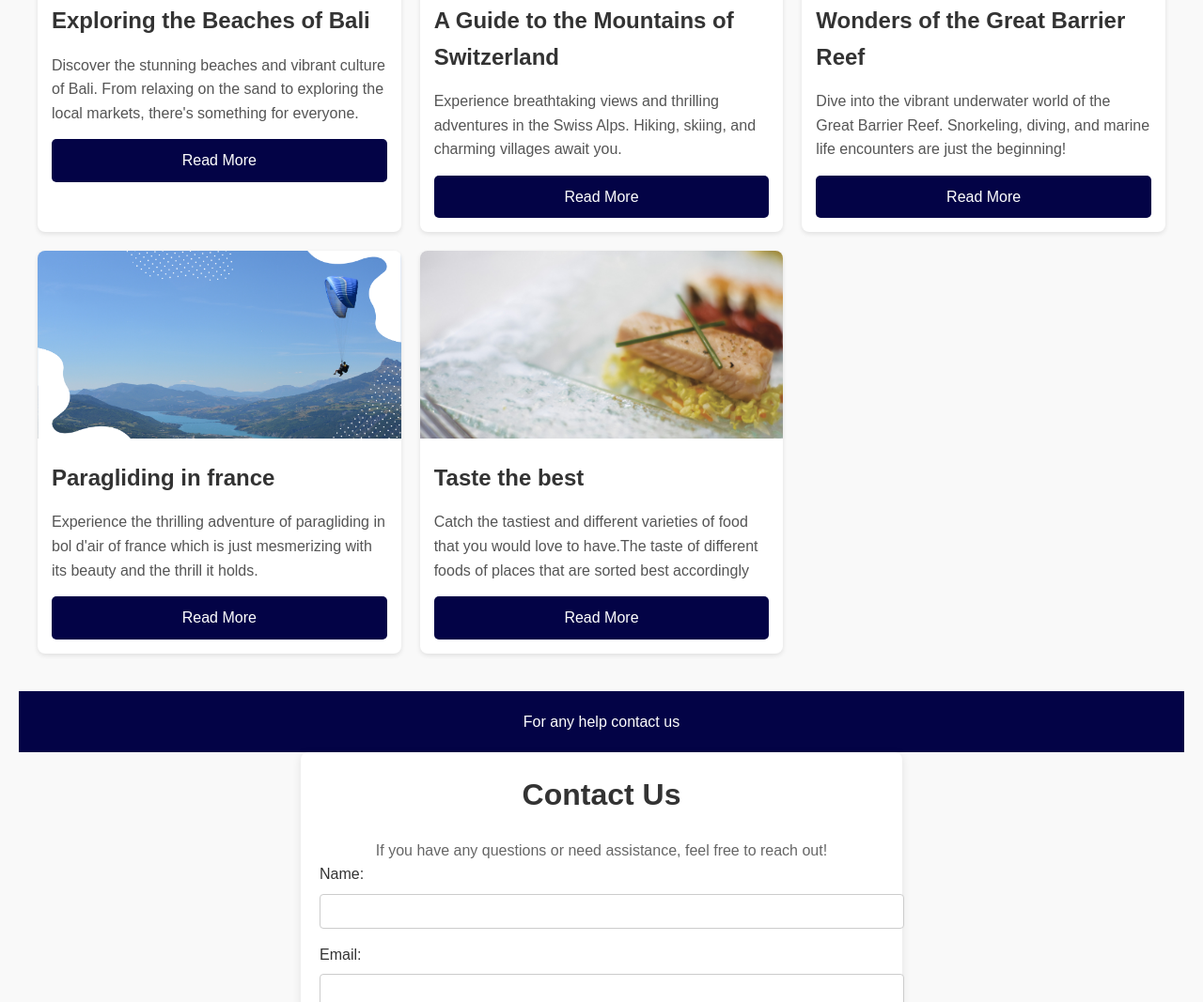
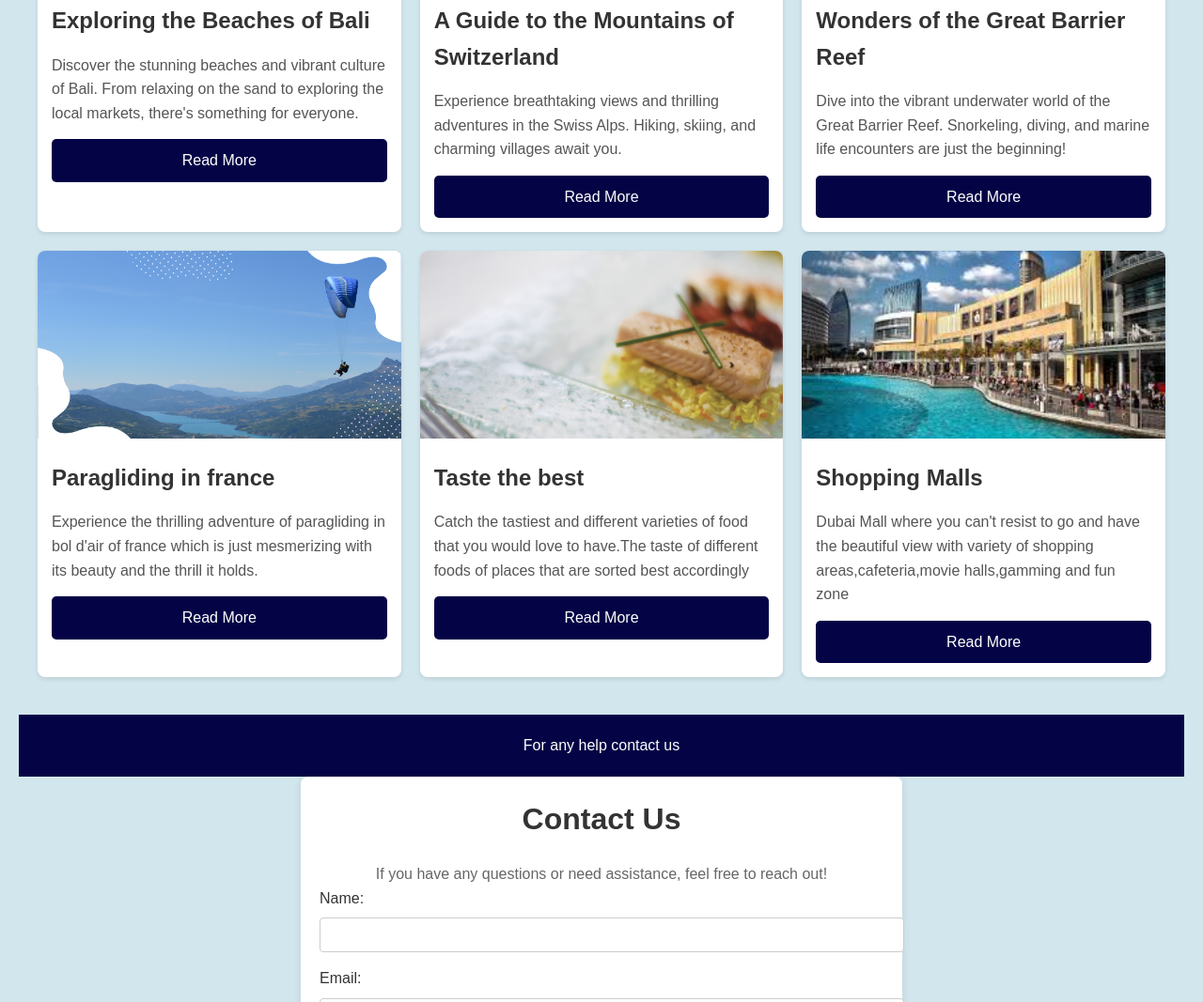
Before and after one commit to Harshita191004/My-projects, a plain HTML site: page travel.html in a window 1280 px wide. Shown: the part 2991-4058 px from the top of the page at 94% size. Drawn offline with Linux system fonts and the light colour scheme.

Commit message:
added images

```diff
--- a/styles.css
+++ b/styles.css
@@ -22,6 +22,7 @@ nav{
     padding:2% 6%;
     justify-content: space-between;
 align-items: center;
+
 }
 .nav-links{
     flex: 1;
@@ -352,6 +353,7 @@ body {
     background-color: #f9f9f9;
     margin: 0;
     padding: 20px;
+    background-color: rgb(210, 230, 237);
 }
 
 .contact-us {
@@ -361,6 +363,7 @@ body {
     padding: 20px;
     border-radius: 8px;
     box-shadow: 0 2px 10px rgba(0, 0, 0, 0.1);
+
 }
 
 .contact-us h2 {
--- a/travel.html
+++ b/travel.html
@@ -159,6 +159,13 @@
                         <p>Catch the tastiest and different varieties of food that you would love to have.The taste of different foods of places that are sorted best accordingly</p>
                         <a href="#" class="read-more">Read More</a>
                         </article>
+                    <article class="blog-post">
+                        <img src="images/mall.jpeg">
+                        <h2>Shopping Malls</h2>
+                        <p>Dubai Mall where you can't resist to go and have the beautiful view with variety of shopping areas,cafeteria,movie halls,gamming and fun zone
+                        </p>
+                        <a href="#" class="read-more">Read More</a>
+                    </article>
 
                     </article>
                 </section>
```
Also changed, not shown: images/mall.jpeg (added).
